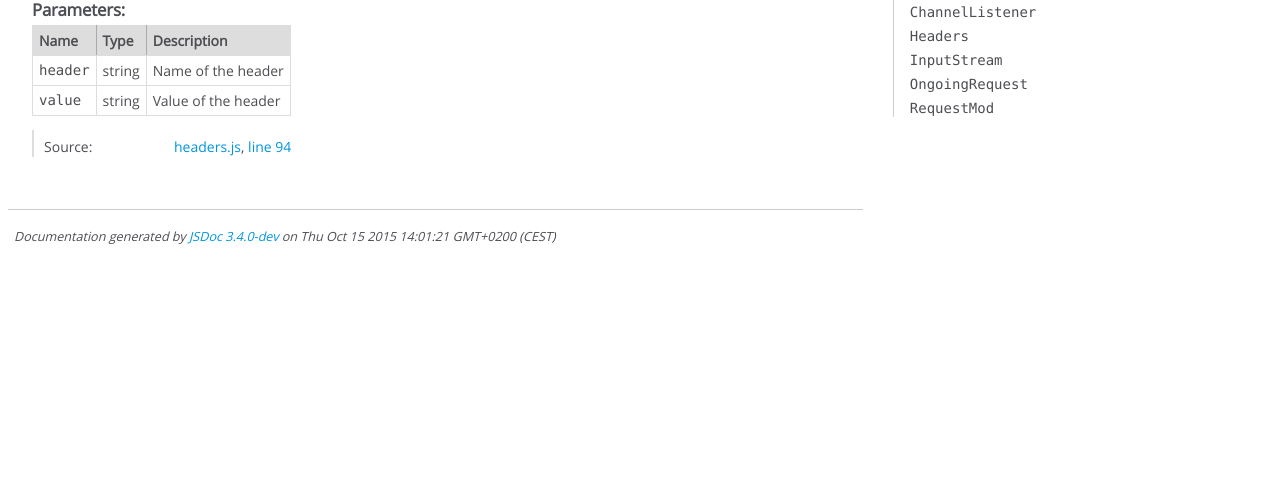
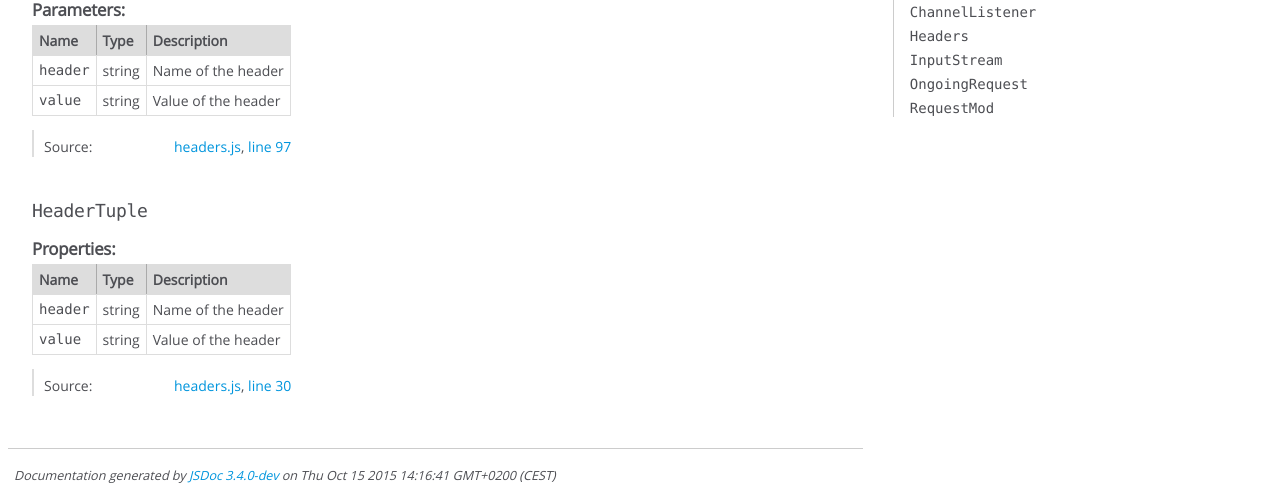
Before and after one commit to freaktechnik/jetpack-requestmod, a plain HTML site: page module-lib_headers.html in a window 1280 px wide. Shown: the part 513-1013 px from the top of the page. Before the commit the page ends 800 px from the top, so only its background shows below. Drawn offline with Linux system fonts and the light colour scheme.

Commit message:
Minor changes, hopefully it didn't break everything

```diff
--- a/module-lib_headers.html
+++ b/module-lib_headers.html
@@ -275,7 +275,7 @@
 
     <dt class="tag-source">Source:</dt>
     <dd class="tag-source"><ul class="dummy"><li>
-        <a href="headers.js.html">headers.js</a>, <a href="headers.js.html#line94">line 94</a>
+        <a href="headers.js.html">headers.js</a>, <a href="headers.js.html#line97">line 97</a>
     </li></ul></dd>
 
 
@@ -303,6 +303,139 @@
 
 
 
+<h4 class="name" id="~HeaderTuple">HeaderTuple</h4>
+
+
+
+
+
+
+
+
+
+
+    <h5 class="subsection-title">Properties:</h5>
+
+
+
+<table class="props">
+    <thead>
+    <tr>
+
+        <th>Name</th>
+
+
+        <th>Type</th>
+
+
+
+
+
+        <th class="last">Description</th>
+    </tr>
+    </thead>
+
+    <tbody>
+
+
+        <tr>
+
+                <td class="name"><code>header</code></td>
+
+
+            <td class="type">
+
+
+<span class="param-type">string</span>
+
+
+
+            </td>
+
+
+
+
+
+            <td class="description last">Name of the header</td>
+        </tr>
+
+
+
+        <tr>
+
+                <td class="name"><code>value</code></td>
+
+
+            <td class="type">
+
+
+<span class="param-type">string</span>
+
+
+
+            </td>
+
+
+
+
+
+            <td class="description last">Value of the header</td>
+        </tr>
+
+
+    </tbody>
+</table>
+
+
+
+
+<dl class="details">
+
+
+
+
+
+
+
+
+
+
+
+
+
+
+
+
+
+
+
+
+
+
+
+
+
+
+    <dt class="tag-source">Source:</dt>
+    <dd class="tag-source"><ul class="dummy"><li>
+        <a href="headers.js.html">headers.js</a>, <a href="headers.js.html#line30">line 30</a>
+    </li></ul></dd>
+
+
+
+
+
+
+
+</dl>
+
+
+
+
+
+
+
+
 
 
 </article>
@@ -321,7 +454,7 @@
 <br class="clear">
 
 <footer>
-    Documentation generated by <a href="https://github.com/jsdoc3/jsdoc">JSDoc 3.4.0-dev</a> on Thu Oct 15 2015 14:01:21 GMT+0200 (CEST)
+    Documentation generated by <a href="https://github.com/jsdoc3/jsdoc">JSDoc 3.4.0-dev</a> on Thu Oct 15 2015 14:16:41 GMT+0200 (CEST)
 </footer>
 
 <script> prettyPrint(); </script>
```
Also changed, not shown: headers.js.html (+9 -6 lines), module-lib_headers.Headers.html (+10 -12 lines), module-lib_ongoingrequest.OngoingRequest.html (+3 -3 lines), module-lib_ongoingrequest.html (+14 -2 lines), ongoingrequest.js.html (+5 -5 lines).
